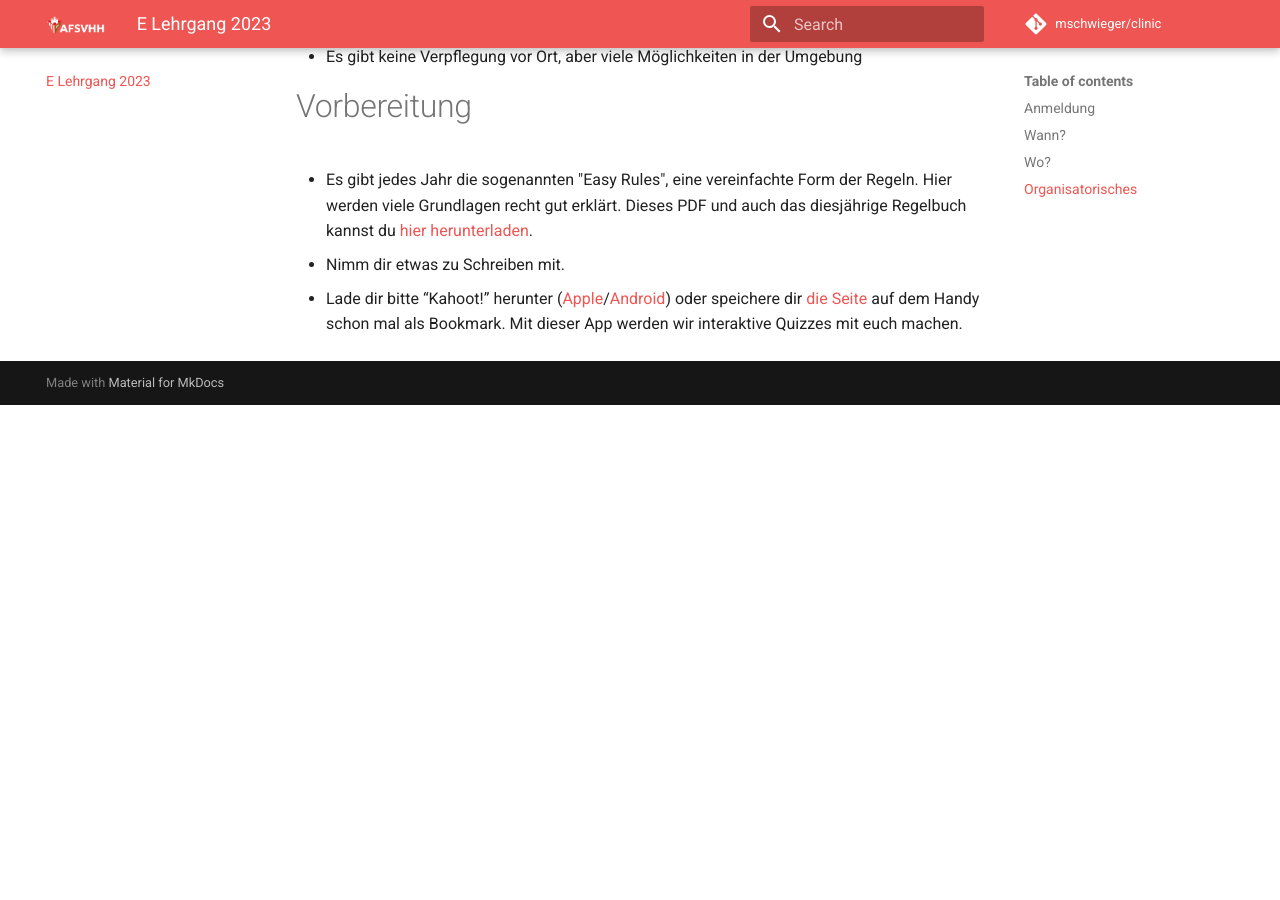
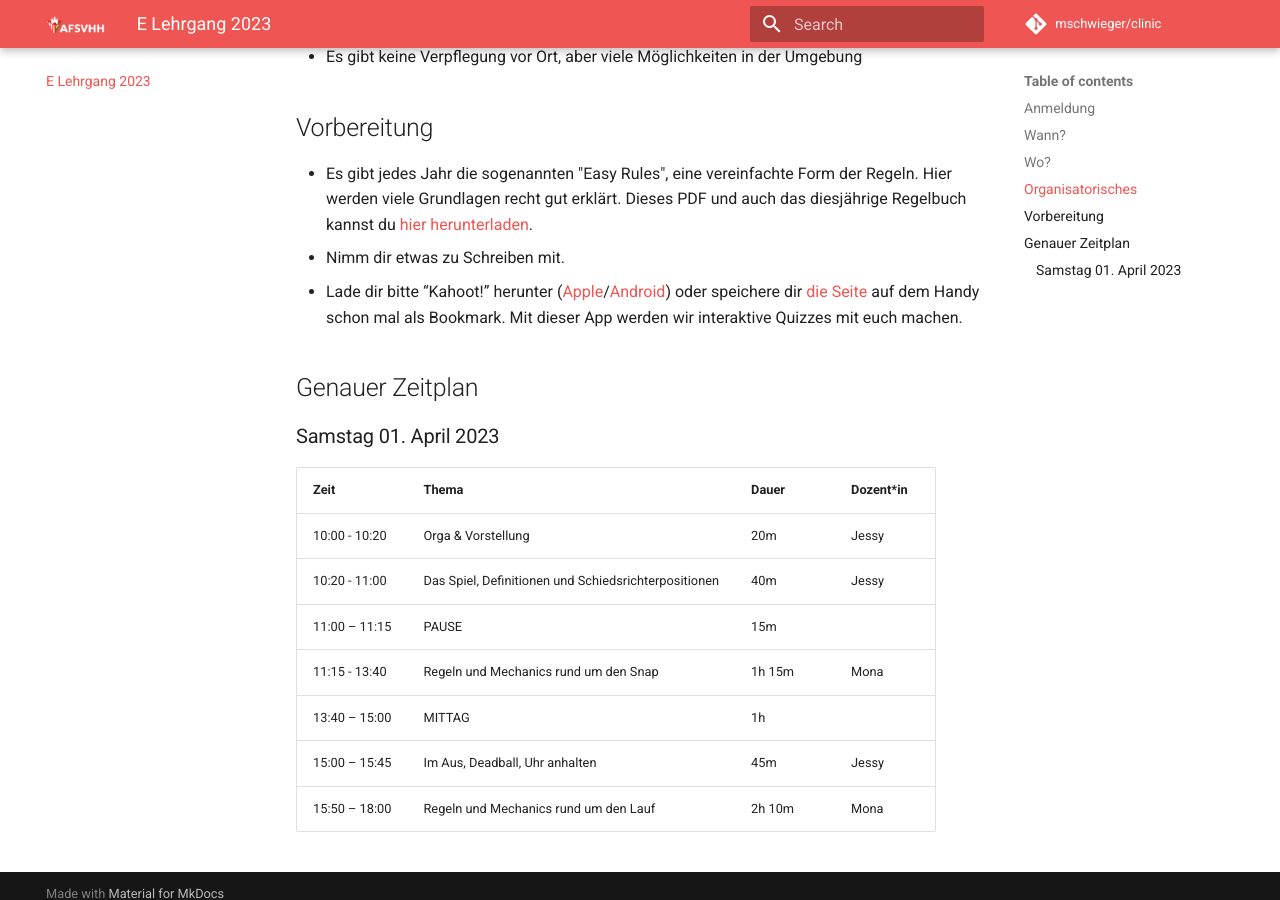
Before and after one commit to mschwieger/clinic, an MkDocs documentation site: the page built from docs/E.md, in a window 1280 px wide and 900 px high, scrolled down 969 px. Built offline with MkDocs 1.6.1 and Material for MkDocs 9.7.7, drawn with Linux system fonts in a browser that asks for light colours; comment, search, counter and statistics services are not loaded; before the commit the page ends 1374 px from its top, so only the background shows below that.

Commit message:
add timetable for saturday to e-clinic

```diff
--- a/docs/E.md
+++ b/docs/E.md
@@ -27,9 +27,23 @@ Beachte bitte, dass du an allen 4 Terminen teilnehmen musst!
 - Es gibt keine Verpflegung vor Ort, aber viele Möglichkeiten in der Umgebung
 
 
-# Vorbereitung
+## Vorbereitung
 
 -   Es gibt jedes Jahr die sogenannten "Easy Rules", eine vereinfachte Form der Regeln. Hier werden viele Grundlagen recht gut erklärt.
     Dieses PDF und auch das diesjährige Regelbuch kannst du [hier herunterladen](https://afsvd.de/downloads/).
 -   Nimm dir etwas zu Schreiben mit.
 -   Lade dir bitte “Kahoot!” herunter ([Apple](https://itunes.apple.com/de/app/kahoot-play-create-quizzes/id1131203560?mt=8)/[Android](https://play.google.com/store/apps/details?id=no.mobitroll.kahoot.android&hl=de)) oder speichere dir [die Seite](https://kahoot.it/) auf dem Handy schon mal als Bookmark. Mit dieser App werden wir interaktive Quizzes mit euch machen.
+
+## Genauer Zeitplan
+
+### Samstag 01. April 2023
+
+| Zeit          | Thema                                                | Dauer                 | Dozent*in |
+| ------------- | ---------------------------------------------------- | --------------------- | --------- |
+| 10:00 - 10:20 | Orga & Vorstellung                                   | 20m                   | Jessy     |
+| 10:20 - 11:00 | Das Spiel, Definitionen und Schiedsrichterpositionen | 40m                   | Jessy     |
+| 11:00 – 11:15 | PAUSE                                                | 15m                   |           |
+| 11:15 - 13:40 | Regeln und Mechanics rund um den Snap                | 1h 15m                | Mona      |
+| 13:40 – 15:00 | MITTAG                                               | 1h                    |           |
+| 15:00 – 15:45 | Im Aus, Deadball, Uhr anhalten                       | 45m                   | Jessy     |
+| 15:50 – 18:00 | Regeln und Mechanics rund um den Lauf                | 2h 10m                | Mona      |
```
